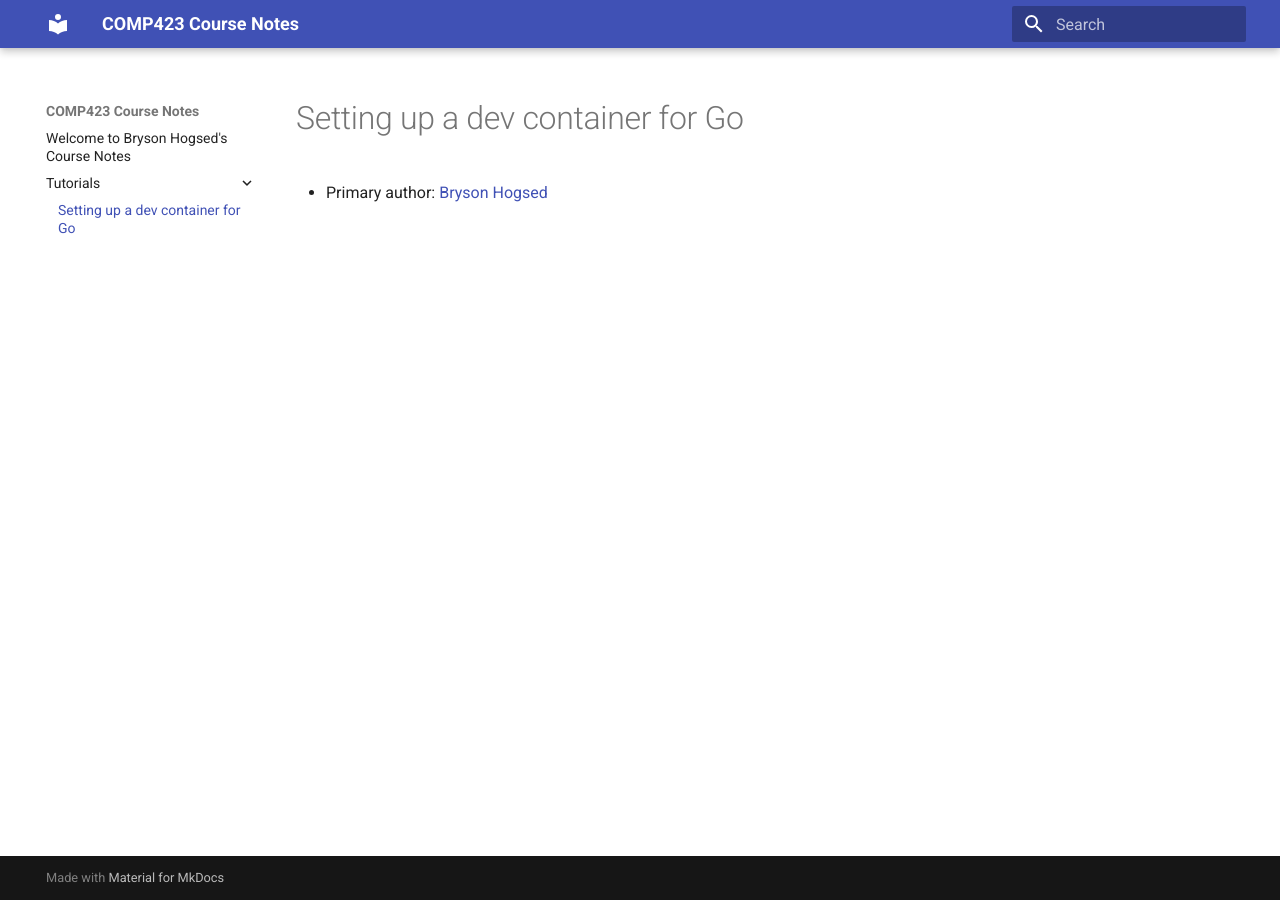
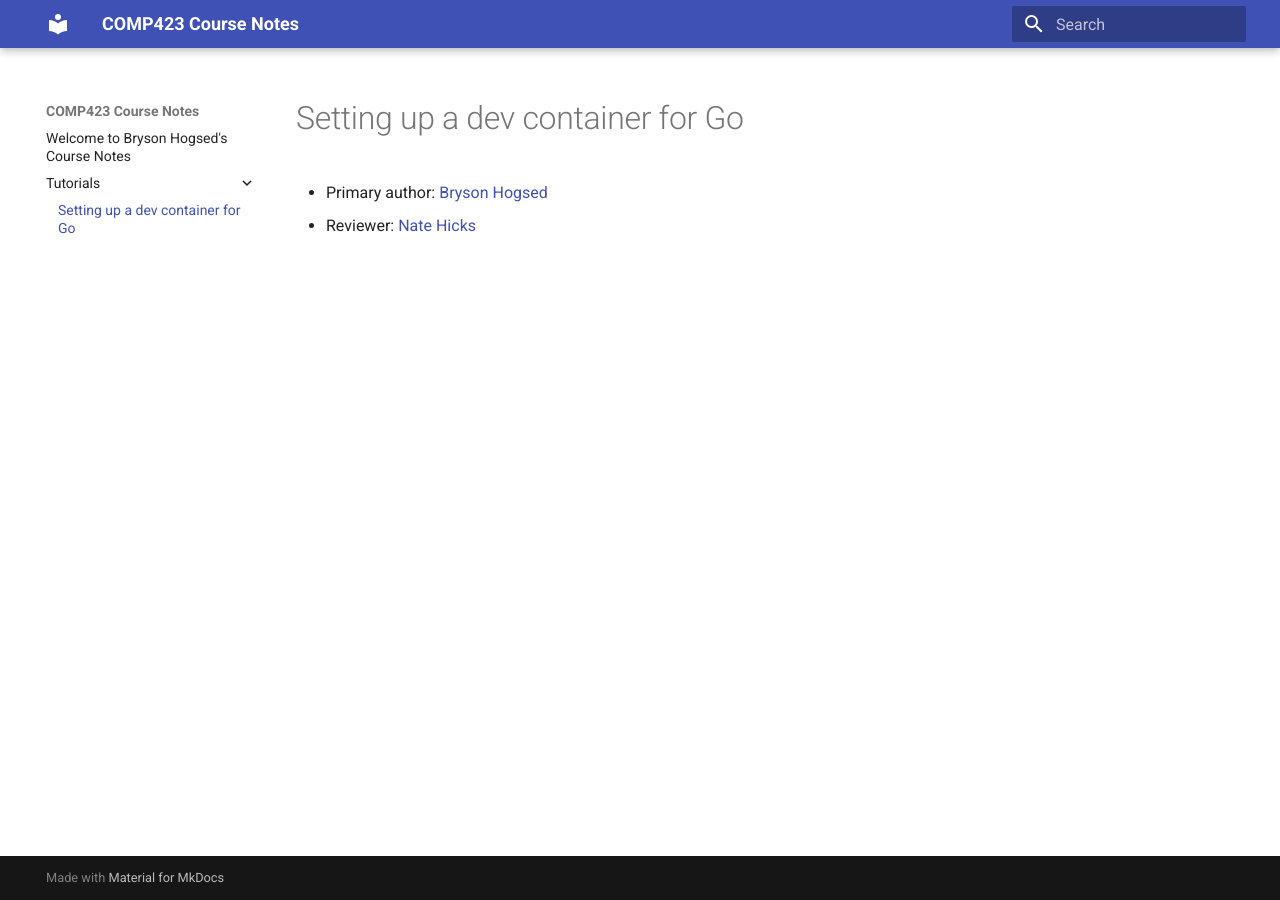
Before and after one commit to brysonth/comp423-course-notes, an MkDocs documentation site: the page built from docs/tutorials/go_setup.md, in a window 1280 px wide. Built offline with MkDocs 1.6.1 and Material for MkDocs 9.7.7, drawn with Linux system fonts in a browser that asks for light colours.

Commit message:
Commit for step 8: added editor name

```diff
--- a/docs/tutorials/go_setup.md
+++ b/docs/tutorials/go_setup.md
@@ -1,3 +1,4 @@
 # Setting up a dev container for Go
 
 * Primary author: [Bryson Hogsed](https://github.com/brysonth)
+* Reviewer: [Nate Hicks](https://github.com/hicksnat)
```
